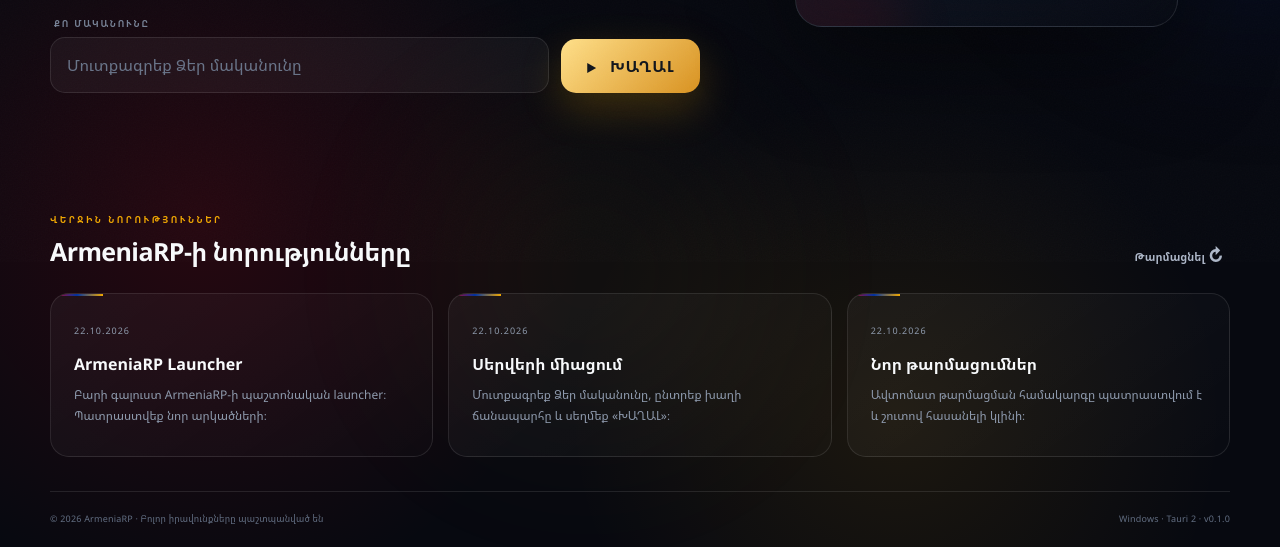
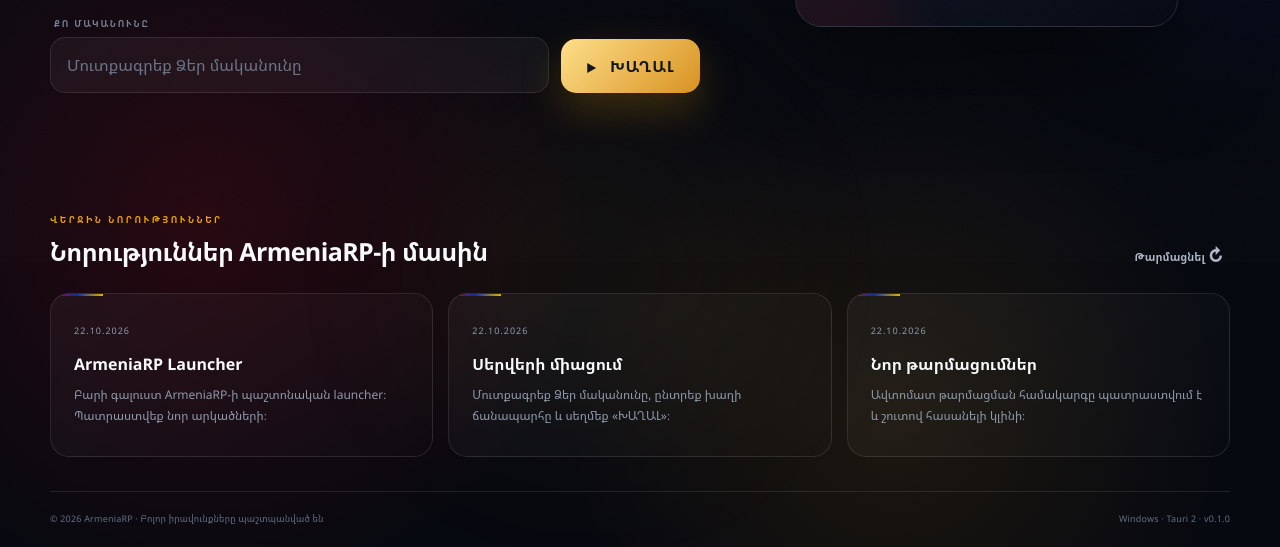
Before and after one commit to Aren-Kirakosyan-arm/-ArmeniaRP-Launcher, a website built with Vite: page index.html in a window 1280 px wide. Shown: the part 538-1085 px from the top of the page. Built offline with nearby package versions, Linux system fonts and the light colour scheme; files whose address does not match are found by name.

Commit message:
fix: satisfy Armenian news UI test

```diff
--- a/index.html
+++ b/index.html
@@ -50,7 +50,7 @@
     </section>
 
     <section class="content-grid">
-      <div class="section-heading"><div><p class="eyebrow">ՎԵՐՋԻՆ ՆՈՐՈՒԹՅՈՒՆՆԵՐ</p><h2>ArmeniaRP-ի նորությունները</h2></div><button id="refresh-button" class="text-button">Թարմացնել <span>↻</span></button></div>
+      <div class="section-heading"><div><p class="eyebrow">ՎԵՐՋԻՆ ՆՈՐՈՒԹՅՈՒՆՆԵՐ</p><h2>Նորություններ ArmeniaRP-ի մասին</h2></div><button id="refresh-button" class="text-button">Թարմացնել <span>↻</span></button></div>
       <div id="news-list" class="news-grid"></div>
     </section>
     <footer class="footer"><span>© 2026 ArmeniaRP · Բոլոր իրավունքները պաշտպանված են</span><span>Windows · Tauri 2 · v0.1.0</span></footer>
```
